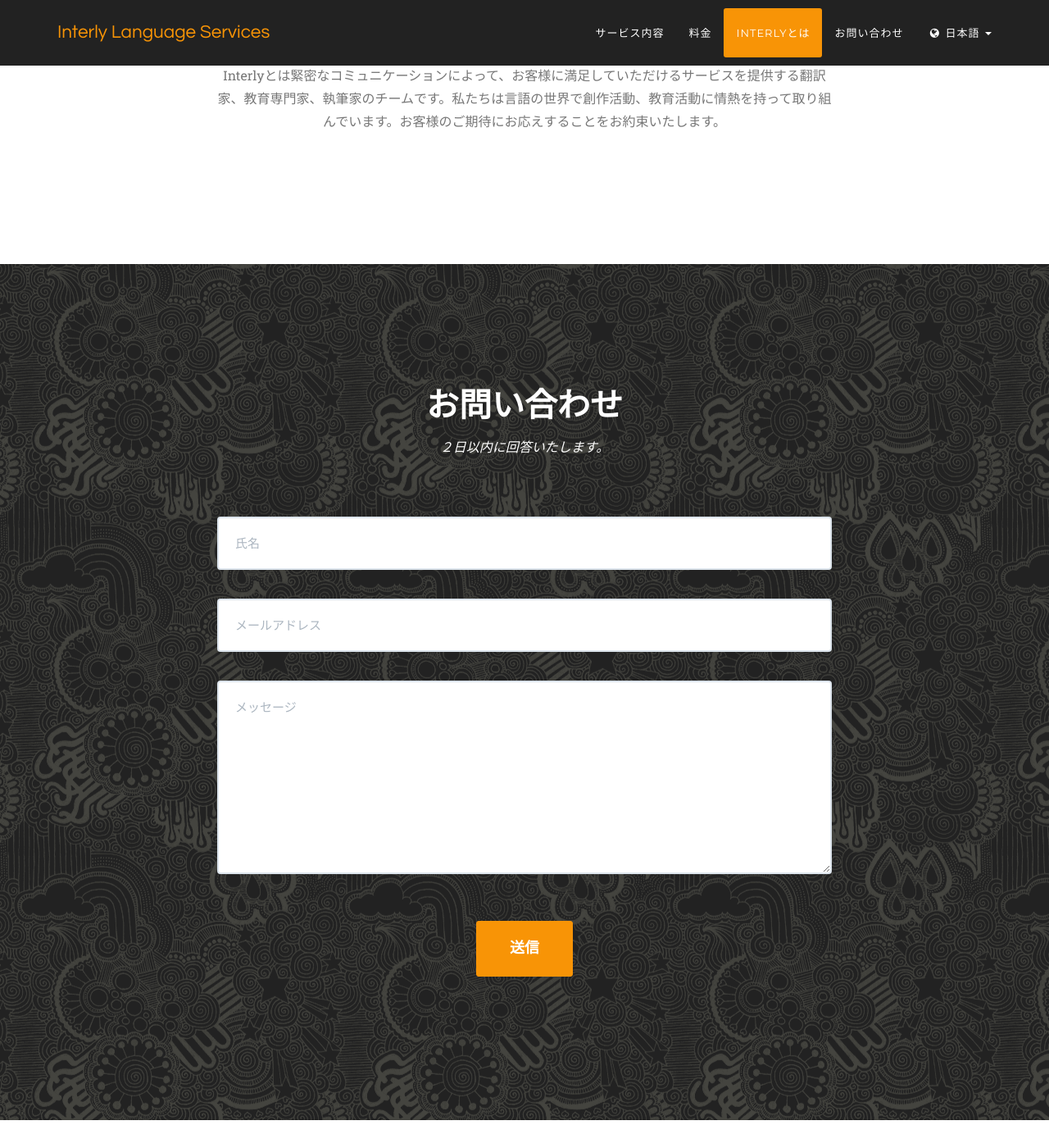
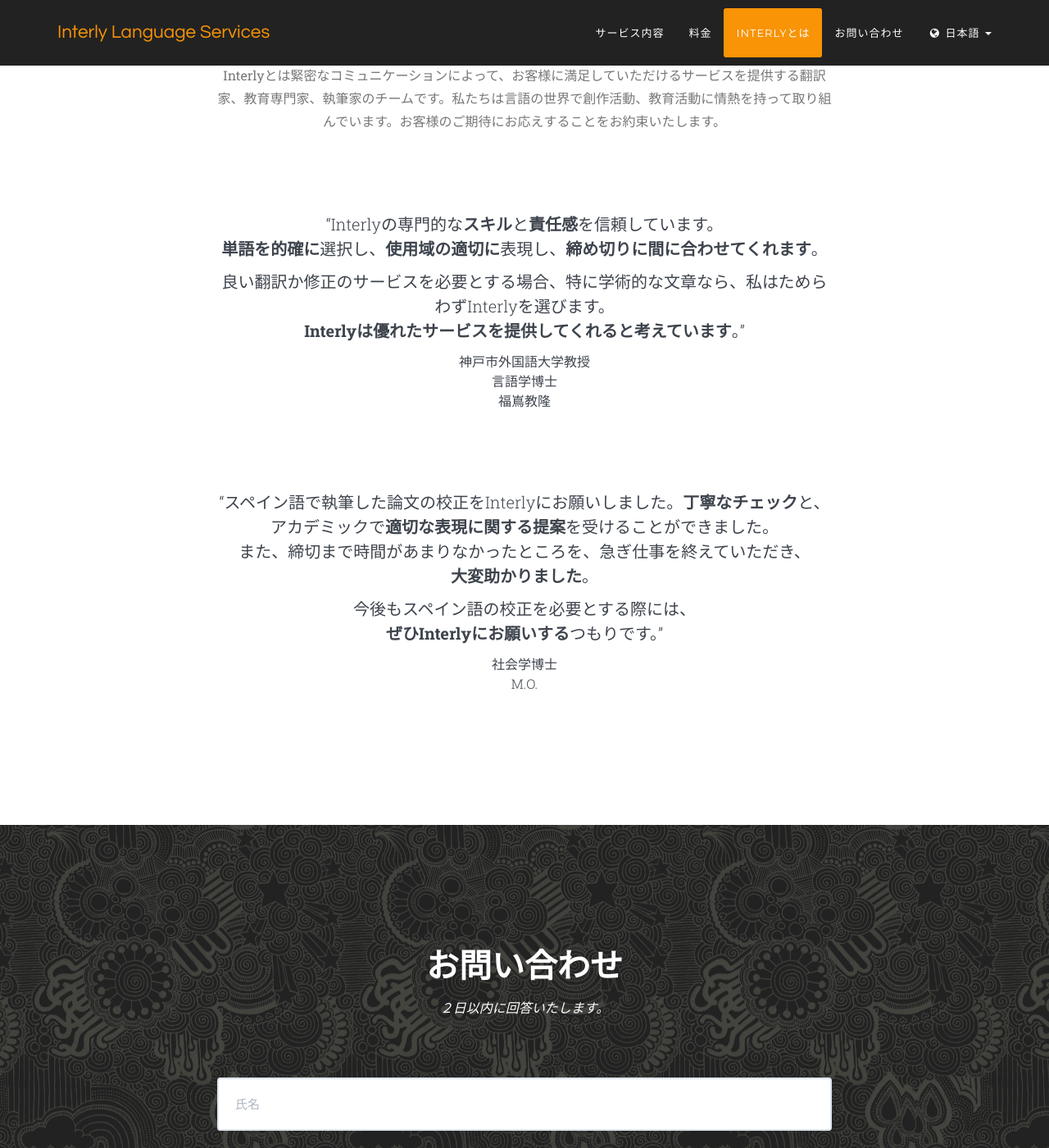
Before and after one commit to kylesezhi/kylesezhi.github.io, a Jekyll site: the page built from ja/index.html, in a window 1280 px wide and 1400 px high, scrolled down 4886 px. Shown: the whole window at 82% size. Built offline with Jekyll 4.4.1, drawn with Linux system fonts in a browser that asks for light colours; some web fonts are replaced; comment, search, counter and statistics services are not loaded.

Commit message:
Testimonials in EN and JA

```diff
--- a/_includes/ja_team.html
+++ b/_includes/ja_team.html
@@ -29,5 +29,41 @@
                     <p class="large text-muted">Interlyとは緊密なコミュニケーションによって、お客様に満足していただけるサービスを提供する翻訳家、教育専門家、執筆家のチームです。私たちは言語の世界で創作活動、教育活動に情熱を持って取り組んでいます。お客様のご期待にお応えすることをお約束いたします。</p>
                 </div>
             </div>
+            <!-- testimonials -->
+            <div class="row">
+                <div class="col-lg-12 text-center">
+                    <h2 class="section-heading"></h2>
+                    <h3 class="section-subheading"></h3>
+                </div>
+            </div>
+            <div class="row">
+              <div class="col-md-2 text-right"></div>
+              <div class="col-md-8 text-center">
+                <p>
+                  <p class="testimonial">“Interlyの専門的な<b>スキル</b>と<b>責任感</b>を信頼しています。<br><b>単語を的確に</b>選択し、<b>使用域の適切に</b>表現し、<b>締め切りに間に合わせてくれます</b>。</p>
+                  <p class="testimonial">良い翻訳か修正のサービスを必要とする場合、特に学術的な文章なら、私はためらわずInterlyを選びます。<br></b><b>Interlyは優れたサービスを提供してくれると考えています</b>。”</p>
+                  <p class="cite">神戸市外国語大学教授<br>言語学博士<br>福嶌教隆</p>
+                </p>
+              </div>
+              <div class="col-md-2 text-right"></div>
+            </div>
+            <div class="row">
+                <div class="col-lg-12 text-center">
+                    <h2 class="section-heading"></h2>
+                    <h3 class="section-subheading"></h3>
+                </div>
+            </div>
+            <div class="row">
+              <div class="col-md-2 text-right"></div>
+              <div class="col-md-8 text-center">
+              <p>
+                <p class="testimonial">“スペイン語で執筆した論文の校正をInterlyにお願いしました。<b>丁寧なチェック</b>と、アカデミックで<b>適切な表現に関する提案</b>を受けることができました。<br>また、締切まで時間があまりなかったところを、急ぎ仕事を終えていただき、<br><b>大変助かりました</b>。</p>
+                <p class="testimonial">今後もスペイン語の校正を必要とする際には、<br><b>ぜひInterlyにお願いする</b>つもりです。”</p>
+                <p class="cite">社会学博士<br>M.O.</p>
+              </p>
+              </div>
+              <div class="col-md-2 text-right"></div>
+            </div>
+            <!-- testimonials -->
         </div>
     </section>
--- a/_includes/team.html
+++ b/_includes/team.html
@@ -29,13 +29,13 @@
                     <p class="large text-muted">We are a team of freelance translators, educators and authors who provide personalized texts in close communication with you. We feel impassioned by writing, languages and learning, and are committed to preserving your intention and voice.</p>
                 </div>
             </div>
+            <!-- testimonials -->
             <div class="row">
                 <div class="col-lg-12 text-center">
                     <h2 class="section-heading"></h2>
                     <h3 class="section-subheading"></h3>
                 </div>
             </div>
-            <!-- testimonials -->
             <div class="row">
               <div class="col-md-2 text-right"></div>
               <div class="col-md-8 text-center">
@@ -64,6 +64,6 @@
               </div>
               <div class="col-md-2 text-right"></div>
             </div>
-
+            <!-- testimonials -->
         </div>
     </section>
```
Also changed, not shown: _includes/es_team.html (+36 -0 lines), 3 other files.
